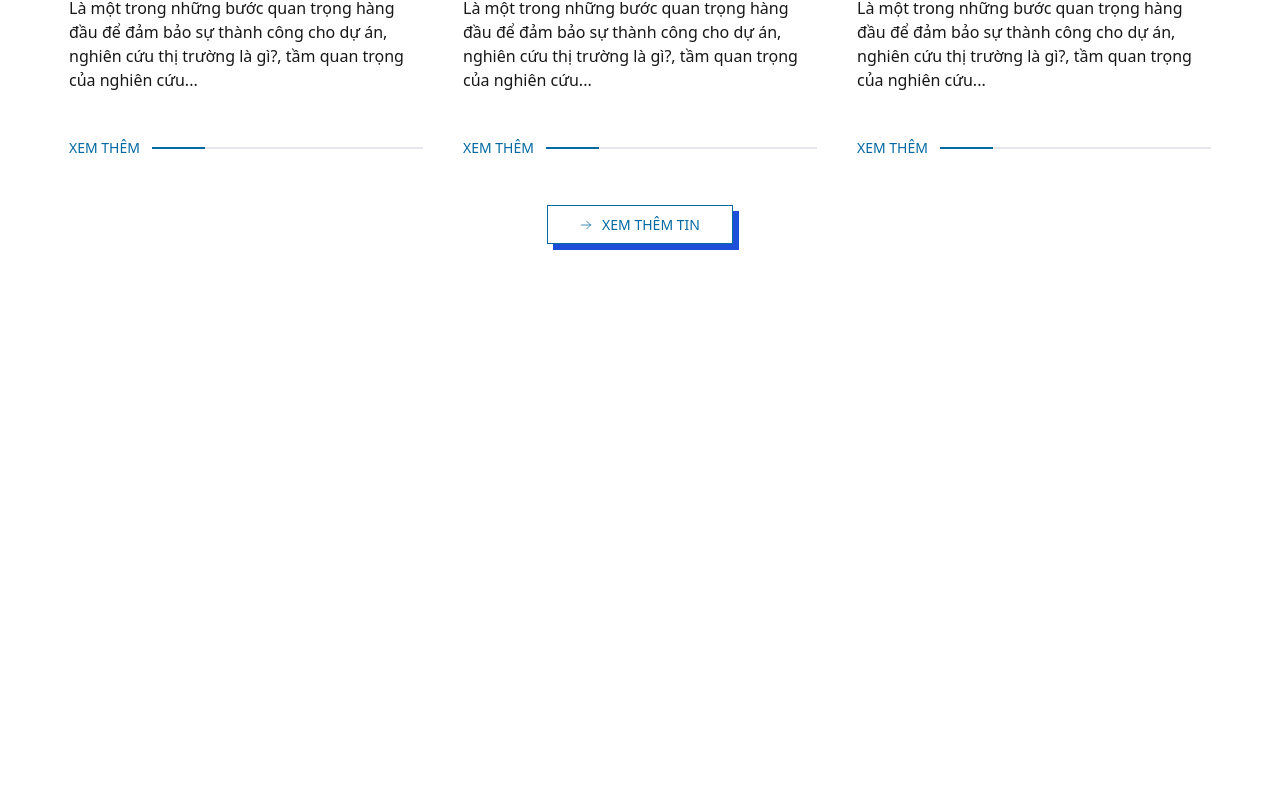
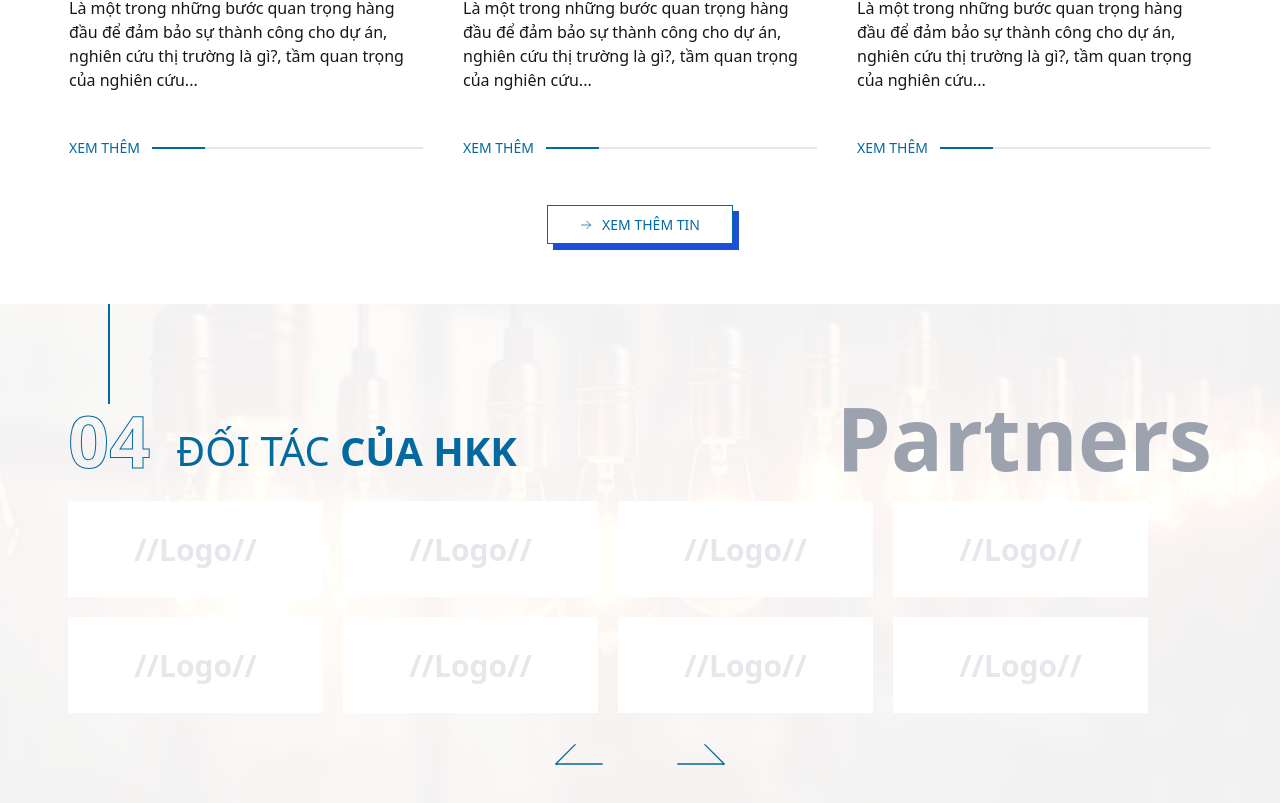
Before and after one commit to ductruonghoc/JAYBRANDING_INTERN_2, a Next.js app in the folder jaybranding_intern/: page / in a window 1280 px wide. Shown: the part 3680-4483 px from the top of the page. Before the commit the page ends 3984 px from the top, so only its background shows below. Built offline with nearby package versions, Linux system fonts and the light colour scheme.

Commit message:
1.0.9
partners::desktop

```diff
--- a/jaybranding_intern/src/app/news.tsx
+++ b/jaybranding_intern/src/app/news.tsx
@@ -63,7 +63,7 @@ const Items_Component = () => {
                                     <Image
                                         loading="lazy"
                                         className="w-full h-full
-                                        object-fit"
+                                        object-cover"
                                         src={_}
                                         alt={`Item ${idx}`}/>
                                 </div>
--- a/jaybranding_intern/src/app/page.tsx
+++ b/jaybranding_intern/src/app/page.tsx
@@ -4,6 +4,7 @@ import Contact from "./contact"
 import Introduce from "./Intro";
 import Products from "./products";
 import News from "./news";
+import PartnerComponent from "./partner";
 
 export default function Component() {
   return (
@@ -17,6 +18,7 @@ export default function Component() {
         <Introduce></Introduce>
         <Products/>
         <News/>
+        <PartnerComponent/>
       </div>
       <div
         className="fixed right-[22px] bottom-[22px]
--- /dev/null
+++ b/jaybranding_intern/src/app/partner.tsx
@@ -0,0 +1,99 @@
+import Image from "next/image";
+import lightbulb_bg from "./img/lightbulbs_bg.jpg";
+import { CustomArrowLeftIcon, CustomArrowRightIcon, LabelNumber } from "./utility";
+
+const Items_Component = () => {
+    return (
+        <div
+            className="w-[1144px] pt-[20px]
+                        flex flex-col gap-[20px]">
+            <div
+                className="w-full
+                            flex flex-wrap gap-[20px]">
+                {
+                    Array<string>(8).fill("//Logo//").map((_, idx) => (
+                        <strong
+                            className="w-[255px] h-[96px]
+                                        flex items-center justify-center
+                                        bg-white
+                                        text-gray-200 text-nowrap text-[30px]"
+                            key={idx}>
+                            {_}
+                        </strong>
+                    ))
+                }
+            </div>
+            <div
+                className="w-full
+                            flex justify-center gap-[60px]">
+                <CustomArrowLeftIcon
+                    stroke_color={1} />
+                <CustomArrowRightIcon
+                    stroke_color={1} />
+            </div>
+        </div>
+    )
+}
+
+const Label = () => {
+    return (
+        <div
+            className="flex justify-between items-end">
+            <div
+                className="relative">
+                <div
+                    className="absolute top-0">
+                    <LabelNumber
+                        text_color={2}
+                        text_stroke_color={2}
+                        line_height={2}
+                        no="04" />
+                </div>
+                <div
+                    className="relative
+                                ps-[108px] pt-[117px]
+                                flex gap-[10px]
+                                text-[40px] text-sky-700">
+                    <div>
+                        ĐỐI TÁC
+                    </div>
+                    <strong>
+                        CỦA HKK
+                    </strong>
+                </div>
+            </div>
+            <strong
+                className="text-gray-400 text-[87px] leading-none">
+                Partners
+            </strong>
+        </div>
+    )
+}
+
+export default function PartnerComponent() {
+    return (
+        <div
+            className="relative
+                        w-full
+                        flex justify-center">
+            <div
+                className="absolute top-0
+                            w-full h-full">
+                <Image
+                    src={lightbulb_bg}
+                    alt="bg"
+                    loading="lazy"
+                    className="w-full h-full
+                                opacity-5
+                                object-cover"/>
+            </div>
+            <div
+                className="relative
+                            flex flex-col
+                            pb-[40px]">
+                <Label />
+                <Items_Component />
+            </div>
+        </div>
+    )
+}
--- a/jaybranding_intern/src/app/utility.tsx
+++ b/jaybranding_intern/src/app/utility.tsx
@@ -1,3 +1,4 @@
+import { ArrowLeftIcon, ArrowRightIcon } from "@heroicons/react/24/outline"
 interface LabelProps {
     text_stroke_color: number,
     no: string,
@@ -24,7 +25,8 @@ export const LabelNumber = ({ text_stroke_color, no, line_height, text_color }:
     ]
     const text_color_class = [
         "text-white",
-        "text-blue-950"
+        "text-blue-950",
+        "text-transparent"
     ]
     const border_color_class = [
         "border-gray-200",
@@ -45,9 +47,60 @@ export const LabelNumber = ({ text_stroke_color, no, line_height, text_color }:
                 className={
                     `text-nowrap text-[72px] leading-none ${text_color_class[text_color]} ${text_stroke_color_class[text_stroke_color]}
                     `
-                    }>
+                }>
                 {no}
             </strong>
         </div>
     );
 }
+
+interface CustomArrowIconProp {
+    stroke_color: number
+};
+
+const customArrowIconInitial: CustomArrowIconProp = {
+    stroke_color: 0
+};
+export const CustomArrowLeftIcon = ({
+    stroke_color
+}: CustomArrowIconProp
+    = customArrowIconInitial
+) => {
+    const stroke_color_class: Array<string> = [
+        "stroke-white",
+        "stroke-sky-700"
+    ]
+    return (
+        <div
+            className="relative h-[32px]
+                                    overflow-hidden
+                                    cursor-pointer">
+            <ArrowLeftIcon
+                className={`${stroke_color_class[stroke_color]}
+                            stroke-[.5px]`}
+                width={62} />
+        </div>
+    )
+}
+
+export const CustomArrowRightIcon = ({
+    stroke_color
+}: CustomArrowIconProp
+    = customArrowIconInitial
+) => {
+    const stroke_color_class: Array<string> = [
+        "stroke-white",
+        "stroke-sky-700"
+    ]
+    return (
+        <div
+            className="h-[32px]
+                                    overflow-hidden
+                                    cursor-pointer">
+            <ArrowRightIcon
+                className={`${stroke_color_class[stroke_color]}
+                            stroke-[.5px]`}
+                width={62} />
+        </div>
+    )
+}
```
